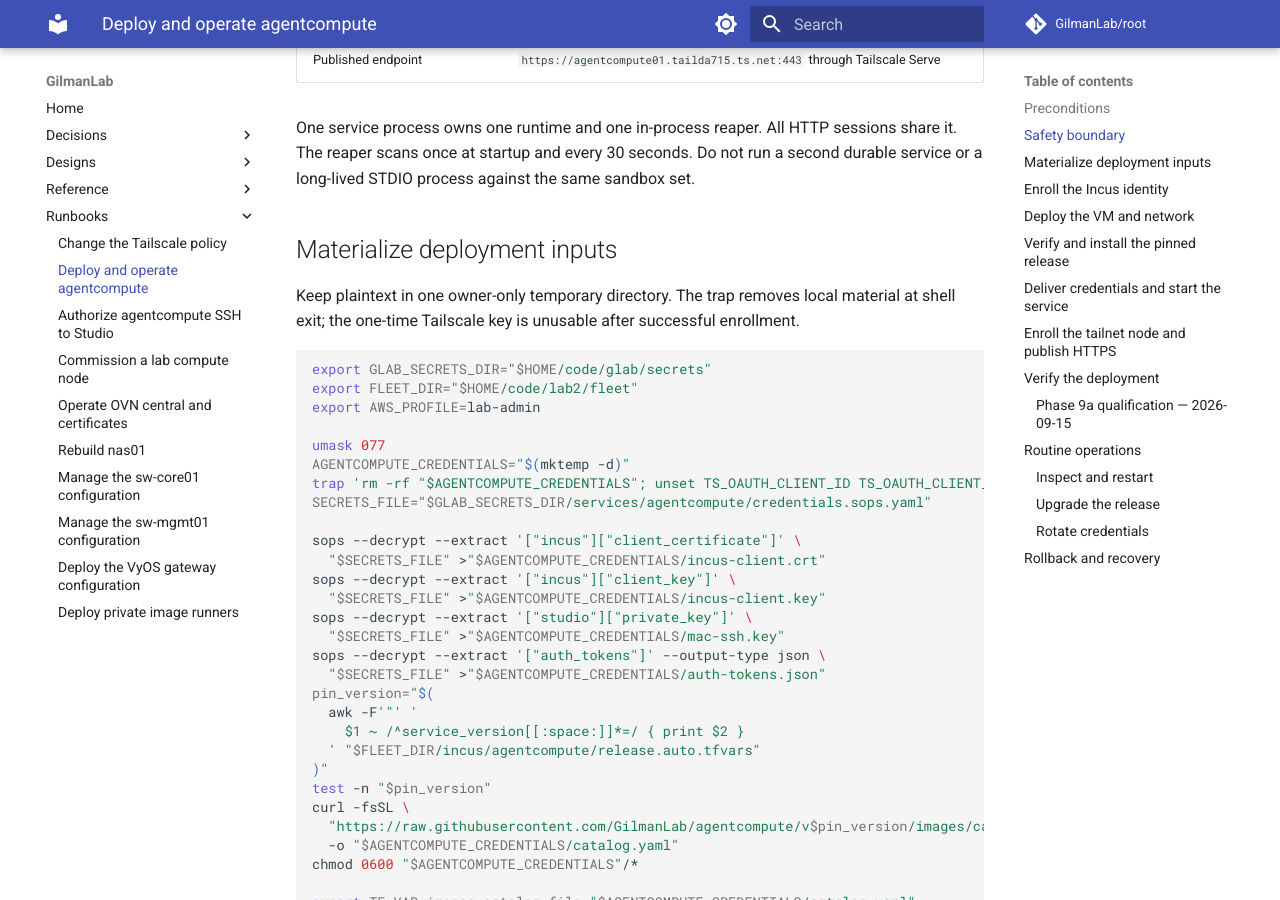
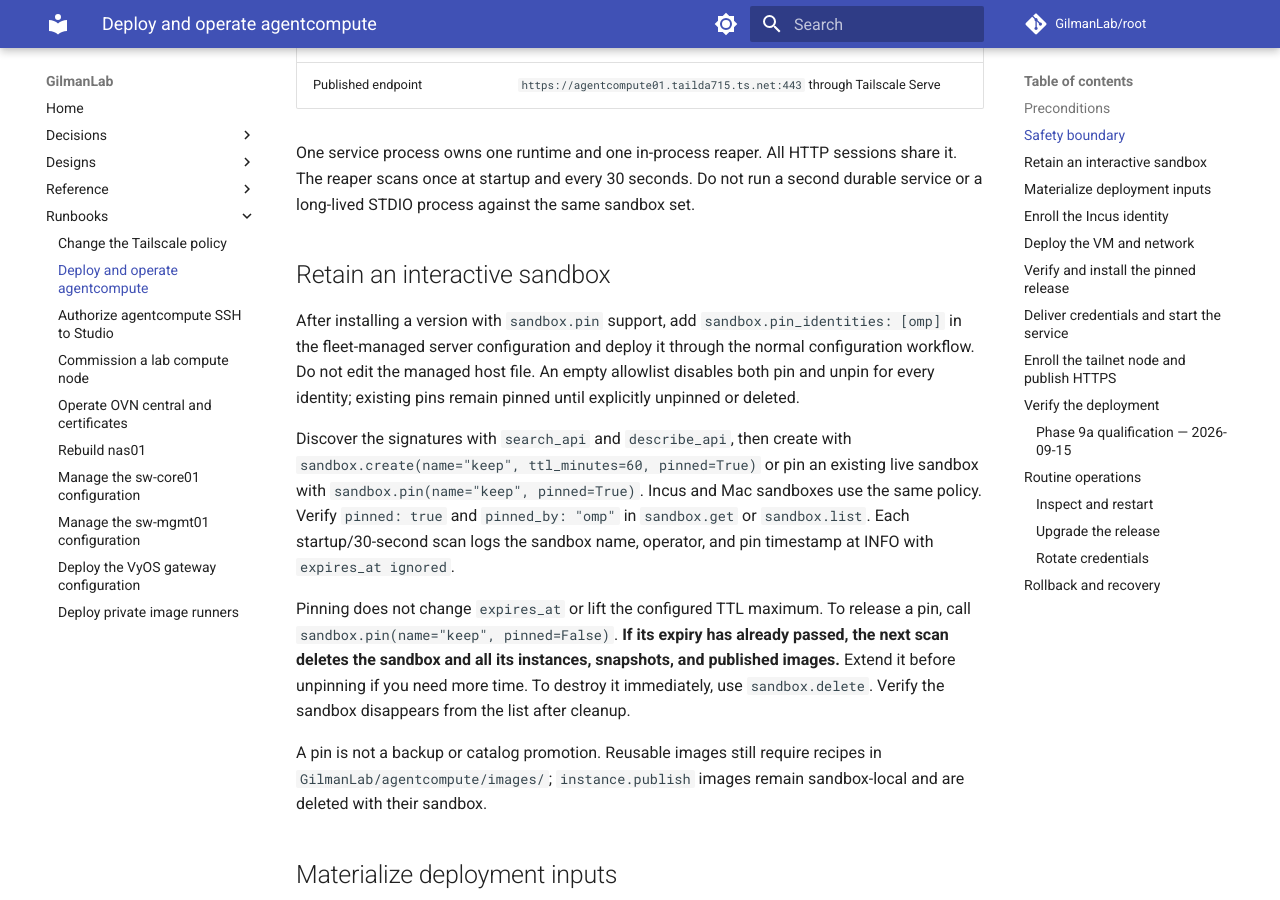
Before and after one commit to GilmanLab/root, an MkDocs documentation site: the page built from docs/docs/runbooks/agentcompute-service.md, in a window 1280 px wide and 900 px high, scrolled down 1976 px. Built offline with MkDocs 1.6.1 and Material for MkDocs 9.7.7, drawn with Linux system fonts in a browser that asks for light colours; comment, search, counter and statistics services are not loaded; some of the changed text lies outside the part shown.

Commit message:
docs(agentcompute): document operator sandbox pins

```diff
--- a/docs/docs/runbooks/agentcompute-service.md
+++ b/docs/docs/runbooks/agentcompute-service.md
@@ -52,8 +52,8 @@ tailnet.
 The Incus trust entry is the dedicated, unrestricted `agentcompute01` client.
 Never substitute `bootstrap-admin`, broaden an image-build or CI certificate, or
 reuse one of those identities. The MCP service accepts the static named bearer
-identity `omp`; possession of its token grants every currently registered
-capability.
+identity `omp`; it can manage every sandbox. Pin and unpin additionally require
+that subject in `sandbox.pin_identities`, which is empty by default.
 
 The Phase 2 live restricted-certificate check is the evidence for this
 exception: the `image-build` certificate saw an empty filtered list for
@@ -83,6 +83,32 @@ One service process owns one runtime and one in-process reaper. All HTTP
 sessions share it. The reaper scans once at startup and every 30 seconds. Do not
 run a second durable service or a long-lived STDIO process against the same
 sandbox set.
+
+## Retain an interactive sandbox
+
+After installing a version with `sandbox.pin` support, add
+`sandbox.pin_identities: [omp]` in the fleet-managed server configuration and
+deploy it through the normal configuration workflow. Do not edit the managed
+host file. An empty allowlist disables both pin and unpin for every identity;
+existing pins remain pinned until explicitly unpinned or deleted.
+
+Discover the signatures with `search_api` and `describe_api`, then create with
+`sandbox.create(name="keep", ttl_minutes=60, pinned=True)` or pin an existing
+live sandbox with `sandbox.pin(name="keep", pinned=True)`. Incus and Mac
+sandboxes use the same policy. Verify `pinned: true` and `pinned_by: "omp"`
+in `sandbox.get` or `sandbox.list`. Each startup/30-second scan logs the
+sandbox name, operator, and pin timestamp at INFO with `expires_at ignored`.
+
+Pinning does not change `expires_at` or lift the configured TTL maximum.
+To release a pin, call `sandbox.pin(name="keep", pinned=False)`.
+**If its expiry has already passed, the next scan deletes the sandbox and all
+its instances, snapshots, and published images.** Extend it before unpinning
+if you need more time. To destroy it immediately, use `sandbox.delete`.
+Verify the sandbox disappears from the list after cleanup.
+
+A pin is not a backup or catalog promotion. Reusable images still require
+recipes in `GilmanLab/agentcompute/images/`; `instance.publish` images remain
+sandbox-local and are deleted with their sandbox.
 
 ## Materialize deployment inputs
 
```
Also changed, not shown: docs/docs/designs/drafts/agentcompute.md (+18 -9 lines).
